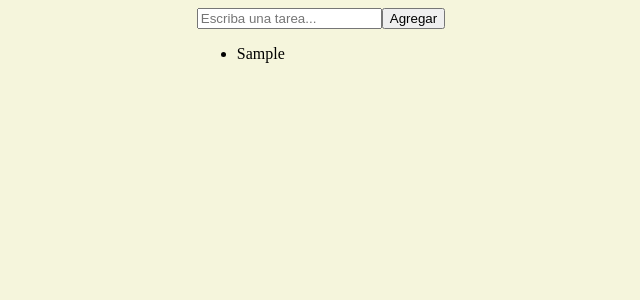
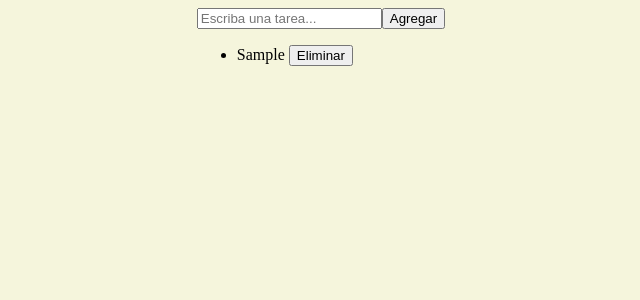
Before and after one commit to JesusEGomez/comoAmigos-interview-Challenge, an Angular app: page / in a window 1280 px wide. Both pictures are taken after typing "Sample" into the empty fields and a click on the button "Agregar". Shown: the top 300 px of the page, without its empty margins (319-959 px from the left). Built offline with nearby package versions, Linux system fonts and the light colour scheme.

Commit message:
Se pueden marcar como completadas y elimar las tareas

```diff
--- a/src/app/components/tasks/tasks.component.html
+++ b/src/app/components/tasks/tasks.component.html
@@ -1,11 +1,20 @@
-<div>
-  <div>
+<div class="tasks-container">
+  <div class="">
     <input [(ngModel)]="text" type="text" placeholder="Escriba una tarea..." />
     <button type="button" (click)="addTask()">Agregar</button>
   </div>
   <div>
     <ul>
-      <li *ngFor="let task of taskList">{{ task.text }}</li>
+      <li
+        *ngFor="let task of taskList; let i = index"
+        [ngClass]="task.state === true ? 'task-Completed' : ''"
+        (click)="completeTask(task)"
+      >
+        <span>
+          {{ task.text }}
+        </span>
+        <button type="button" (click)="deleteTask(i)">Eliminar</button>
+      </li>
     </ul>
   </div>
 </div>
--- a/src/app/components/tasks/tasks.component.ts
+++ b/src/app/components/tasks/tasks.component.ts
@@ -11,7 +11,17 @@ export class TasksComponent {
   text: string = '';
 
   addTask(): void {
-    this.taskList.push(new Task(this.text));
+    if (this.text.trim()) {
+      this.taskList.push(new Task(this.text));
+    }
     this.text = '';
   }
+
+  deleteTask(index: number): void {
+    this.taskList.splice(index, 1);
+  }
+
+  completeTask(task: Task) {
+    task.state = !task.state;
+  }
 }
```
